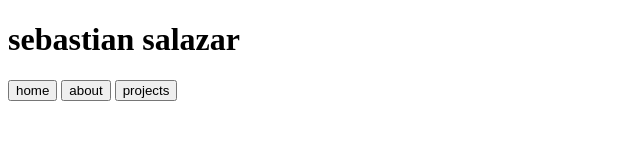
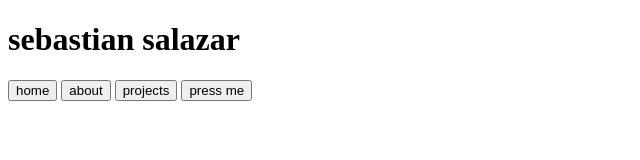
Before and after one commit to 303seb/Personal-Website, a plain HTML site: page index.html in a window 1280 px wide. Shown: the whole page, without its empty margins (0-640 px from the left). Drawn offline with Linux system fonts and the light colour scheme.

Commit message:
press me button

```diff
--- a/index.html
+++ b/index.html
@@ -12,6 +12,7 @@
           <button>home</button>
           <button>about</button>
           <button>projects</button>
+          <button>press me</button>
         </div>
     </head>
     <p></p>
```
